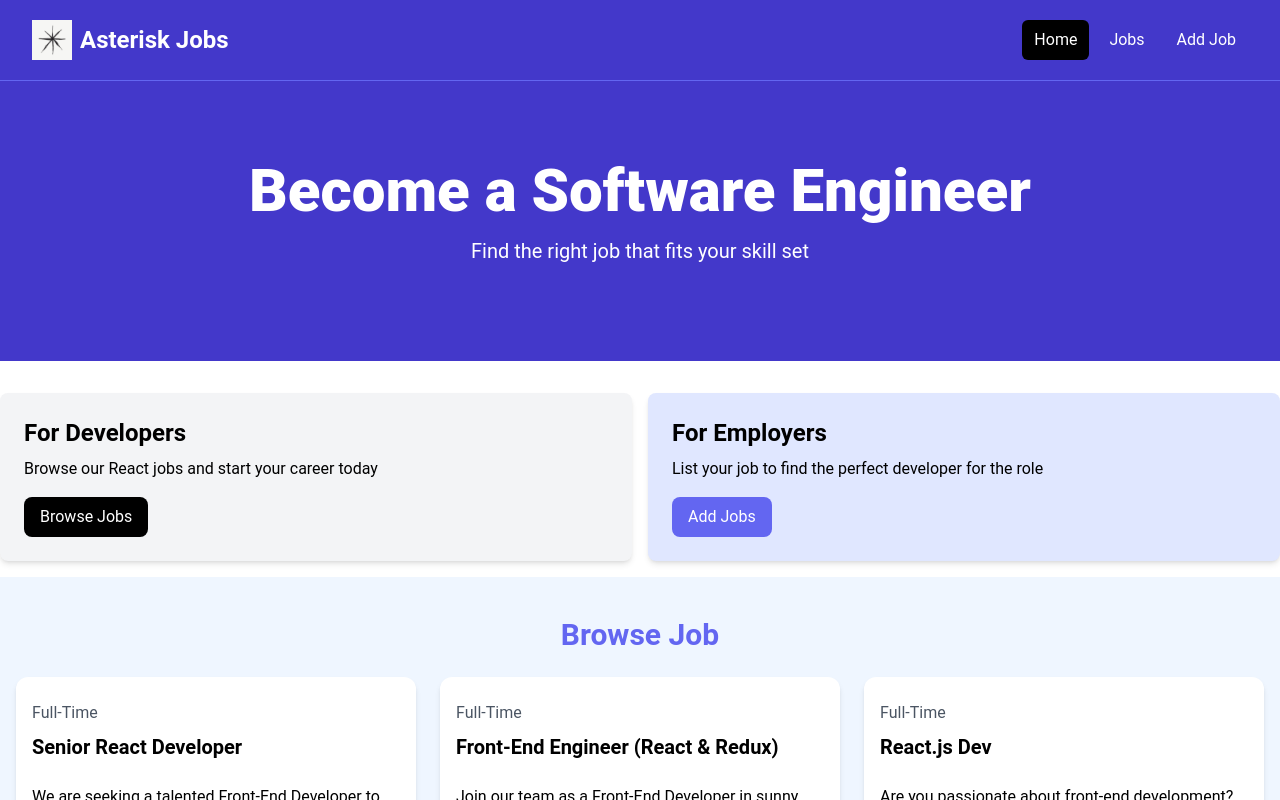
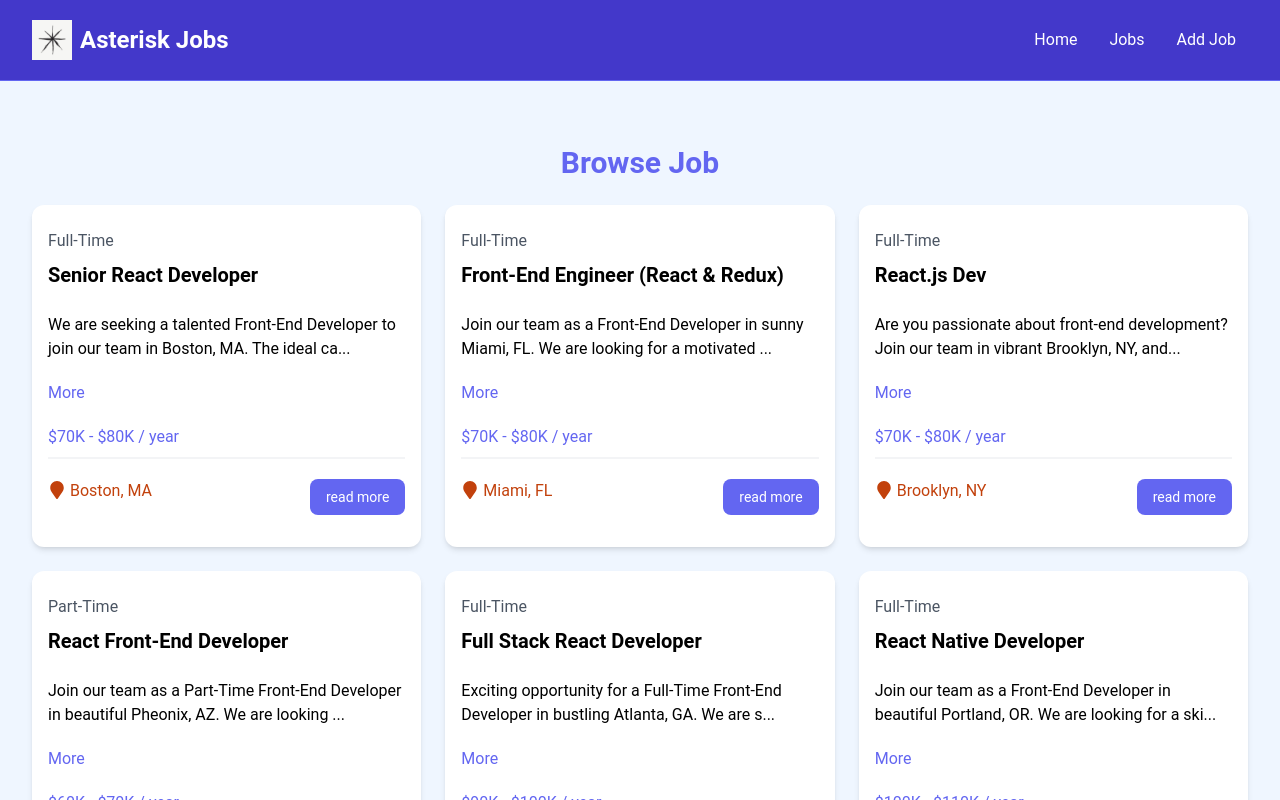
Before and after one commit to riskymind/Asterisk-Job, a React (Vite) app: page /jobs in a window 1280 px wide. Shown: the top 800 px of the page. Built offline with nearby package versions, Linux system fonts and the light colour scheme.

Commit message:
added the notfoundpage route

```diff
--- a/package.json
+++ b/package.json
@@ -7,7 +7,8 @@
     "dev": "vite",
     "build": "vite build",
     "lint": "eslint .",
-    "preview": "vite preview"
+    "preview": "vite preview",
+    "server": "json-server -watch src/jobs.json --port 8000"
   },
   "dependencies": {
     "react": "^18.3.1",
@@ -28,6 +29,7 @@
     "eslint-plugin-react-hooks": "^5.1.0-rc.0",
     "eslint-plugin-react-refresh": "^0.4.9",
     "globals": "^15.9.0",
+    "json-server": "^1.0.0-beta.1",
     "postcss": "^8.4.41",
     "tailwindcss": "^3.4.9",
     "vite": "^5.4.0"
--- a/src/App.jsx
+++ b/src/App.jsx
@@ -1,20 +1,30 @@
+import {
+  Route,
+  createBrowserRouter,
+  createRoutesFromElements,
+  RouterProvider
+} from 'react-router-dom'
+
 import React from 'react'
-import Navbar from './components/Navbar'
-import Hero from './components/Hero'
-import HomeCard from './components/HomeCard'
-import JobListings from './components/JobListings'
-import ViewAllJobs from './components/ViewAllJobs'
+import MainLayout from './layout/MainLayout';
+import HomePage from './pages/HomePage';
+import JobsPage from './pages/JobsPage';
+import NotFoundPage from './pages/NotFoundPage';
+
 
 const App = () => {
-  return (
-    <div>
-      <Navbar />
-      <Hero />
-      <HomeCard />
-      <JobListings />
-      <ViewAllJobs />
-    </div>
-  )
+
+  const router = createBrowserRouter(
+    createRoutesFromElements(
+      <Route path='/' element={<MainLayout/>}>
+        <Route index element={<HomePage/>} />
+        <Route path='/jobs' element={<JobsPage/>} />
+        <Route path='*' element={<NotFoundPage />} />
+      </Route>
+    )
+  );
+
+  return <RouterProvider router={router} />
 }
 
 export default App
--- a/src/components/HomeCard.jsx
+++ b/src/components/HomeCard.jsx
@@ -1,4 +1,5 @@
 import React from 'react'
+import { NavLink } from 'react-router-dom'
 import Card from './Card'
 
 const HomeCard = () => {
@@ -9,13 +10,13 @@ const HomeCard = () => {
                 <Card>
                     <h2 className='text-2xl font-bold'>For Developers</h2>
                     <p className='mt-2 mb-4'>Browse our React jobs and start your career today</p>
-                    <a href="#" className='inline-block bg-black text-white px-4 py-2 hover:bg-gray-700 rounded-lg'>Browse Jobs</a>
+                    <NavLink to="/jobs" className='inline-block bg-black text-white px-4 py-2 hover:bg-gray-700 rounded-lg'>Browse Jobs</NavLink>
                 </Card>
 
                 <Card bg='bg-indigo-100'>
                     <h2 className='text-2xl font-bold'>For Employers</h2>
                     <p className='mt-2 mb-4'>List your job to find the perfect developer for the role</p>
-                    <a href="#" className='inline-block bg-indigo-500 text-white px-4 py-2 hover:bg-indigo-600 rounded-lg'>Add Jobs</a>
+                    <NavLink to="/add-job" className='inline-block bg-indigo-500 text-white px-4 py-2 hover:bg-indigo-600 rounded-lg'>Add Jobs</NavLink>
                 </Card>
             </div>
         </div>
--- a/src/components/JobListing.jsx
+++ b/src/components/JobListing.jsx
@@ -1,6 +1,18 @@
 import React from 'react'
+import { NavLink } from 'react-router-dom'
+import { FaMapMarker } from 'react-icons/fa';
+import { useState } from 'react';
 
 const JobListing = ({ job }) => {
+
+    const [showFullDescription, setShowFullDescription] = useState(false)
+
+    let description = job.description
+
+    if(!showFullDescription) {
+        description = description.substring(0, 90) + "..."
+    }
+
   return (
     <div className='bg-white rounded-xl shadow-md relative'>
         <div className='p-4'>
@@ -10,17 +22,19 @@ const JobListing = ({ job }) => {
                 <h3 className='text-xl font-bold'>{job.title}</h3>
             </div>
 
-            <div className='mb-5'>{job.description}</div>
+            <div className='mb-5'>{description}</div>
 
-            <button className='text-indigo-500 mb-5 hover:text-indigo-600'>More</button>
+            <button className='text-indigo-500 mb-5 hover:text-indigo-600' onClick={() => setShowFullDescription((prevState) => !prevState)}>
+                {showFullDescription ? "Less" : "More"}
+            </button>
             <h3 className='text-indigo-500 mb-2'>{job.salary} / year</h3>
             <div className='border border-gray-100 mb-5'></div>
             <div className='flex flex-col lg:flex-row justify-between mb-4'>
                 <div className='text-orange-700 mb-3'>
-                    <a href="#" className='inline text-lg mb-1 mr-1'></a>
+                <FaMapMarker className='inline text-lg mb-1 mr-1' />
                     {job.location}
                 </div>
-                <a href="#" className='h-[36px] bg-indigo-500 hover:bg-indigo-600 text-white px-4 py-2 rounded-lg text-center text-sm'> read more</a>
+                <NavLink to={`/jobs/${job.id}`} className='h-[36px] bg-indigo-500 hover:bg-indigo-600 text-white px-4 py-2 rounded-lg text-center text-sm'> read more</NavLink>
             </div>
         </div>
     </div>
--- a/src/components/Navbar.jsx
+++ b/src/components/Navbar.jsx
@@ -1,25 +1,28 @@
+import { NavLink } from 'react-router-dom'
 import React from 'react'
 import logo from "../assets/asterisk.jpg"
 
 const Navbar = () => {
 
     const linkClass = ({isActvie}) =>
-         isActvie ? 'bg-black text-white hover:bg-gray-900 hover:text-white rounded-md px-3 py-2' : 'text-white hover:bg-gray-900 hover:text-white rounded-md px-3 py-2'
+         isActvie
+         ? 'bg-black text-white hover:bg-gray-900 hover:text-white rounded-md px-3 py-2'
+         : 'text-white hover:bg-gray-900 hover:text-white rounded-md px-3 py-2';
 
   return (
     <nav className='bg-indigo-700 border-b border-indigo-500'>
         <div className='mx-auto max-w-7xl px-2 sm:px-6 lg:px-8'>
             <div className='flex h-20 items-center justify-between'>
                 <div className='flex flex-1 items-center justify-center md:items-stretch md:justify-start'>
-                    <a href="#" className='flex flex-shrink-0 items-center mr-4'>
+                    <NavLink to="/" className='flex flex-shrink-0 items-center mr-4'>
                         <img src={logo} alt="Asterisk jobs" className='h-10 w-auto'/>
                         <span className='hidden md:block text-white text-2xl font-bold ml-2'>Asterisk Jobs</span>
-                    </a>
+                    </NavLink>
                     <div className='md:ml-auto'>
                         <div className='flex space-x-2'>
-                            <a href="#" className='bg-black text-white hover:bg-gray-900 hover:text-white rounded-md px-3 py-2'>Home</a>
-                            <a href="#" className='text-white hover:bg-gray-900 hover:text-white rounded-md px-3 py-2'>Jobs</a>
-                            <a href="#" className='text-white hover:bg-gray-900 hover:text-white rounded-md px-3 py-2'>Add Job</a>
+                            <NavLink to="/" className={linkClass}>Home</NavLink>
+                            <NavLink to="/jobs" className={linkClass}>Jobs</NavLink>
+                            <NavLink to="/add-job" className={linkClass}>Add Job</NavLink>
                         </div>
                     </div>
                 </div>
--- a/src/components/ViewAllJobs.jsx
+++ b/src/components/ViewAllJobs.jsx
@@ -1,9 +1,10 @@
 import React from 'react'
+import { NavLink } from 'react-router-dom'
 
 const ViewAllJobs = () => {
   return (
     <section className='max-w-lg m-auto my-10 px-6'>
-        <a href="#" className='block bg-black text-white text-center py-4 rounded-xl hover:bg-gray-700'>View All Jobs</a>
+        <NavLink to="/jobs" className='block bg-black text-white text-center py-4 rounded-xl hover:bg-gray-700'>View All Jobs</NavLink>
     </section>
   )
 }
--- a/src/jobs.json
+++ b/src/jobs.json
@@ -1,4 +1,4 @@
-[
+ [
     {
       "id": "1",
       "title": "Senior React Developer",
--- /dev/null
+++ b/src/layout/MainLayout.jsx
@@ -0,0 +1,17 @@
+import { Outlet } from "react-router-dom";
+import { ToastContainer } from "react-toastify";
+import 'react-toastify/dist/ReactToastify.css'
+import Navbar from "../components/Navbar";
+
+import React from 'react'
+
+const MainLayout = () => {
+  return (
+    <>
+      <Navbar />
+      <Outlet />
+    </>
+  )
+}
+
+export default MainLayout
--- /dev/null
+++ b/src/pages/HomePage.jsx
@@ -0,0 +1,18 @@
+import React from 'react'
+import Hero from '../components/Hero'
+import HomeCard from '../components/HomeCard'
+import JobListings from '../components/JobListings'
+import ViewAllJobs from '../components/ViewAllJobs'
+
+const HomePage = () => {
+  return (
+    <>
+      <Hero />
+      <HomeCard />
+      <JobListings />
+      <ViewAllJobs />
+    </>
+  )
+}
+
+export default HomePage
--- /dev/null
+++ b/src/pages/JobsPage.jsx
@@ -0,0 +1,12 @@
+import React from 'react'
+import JobListings from '../components/JobListings'
+
+const JobsPage = () => {
+  return (
+    <section className='bg-blue-50 px-4 py-6'>
+      <JobListings />
+    </section>
+  )
+}
+
+export default JobsPage
--- /dev/null
+++ b/src/pages/NotFoundPage.jsx
@@ -0,0 +1,18 @@
+import React from 'react'
+import { FaExclamationTriangle } from 'react-icons/fa';
+import { Link } from 'react-router-dom';
+
+const NotFoundPage = () => {
+  return (
+    <section className='text-center flex flex-col justify-center items-center h-96'>
+        <FaExclamationTriangle className='text-yellow-400 text-6xl mb-4'/>
+        <h1 className='text-6xl font-bold mb-4'>404 Not Found</h1>
+        <p className='text-xl mb-5'>This page does not exist</p>
+        <Link to="/" className="text-white bg-indigo-700 hover:bg-indigo-900 rounded-md px-3 py-2 mt-4">
+            Go Back
+        </Link>
+    </section>
+  )
+}
+
+export default NotFoundPage
```
Also changed, not shown: 1 other file (tests, documents, lock files or other folders).
